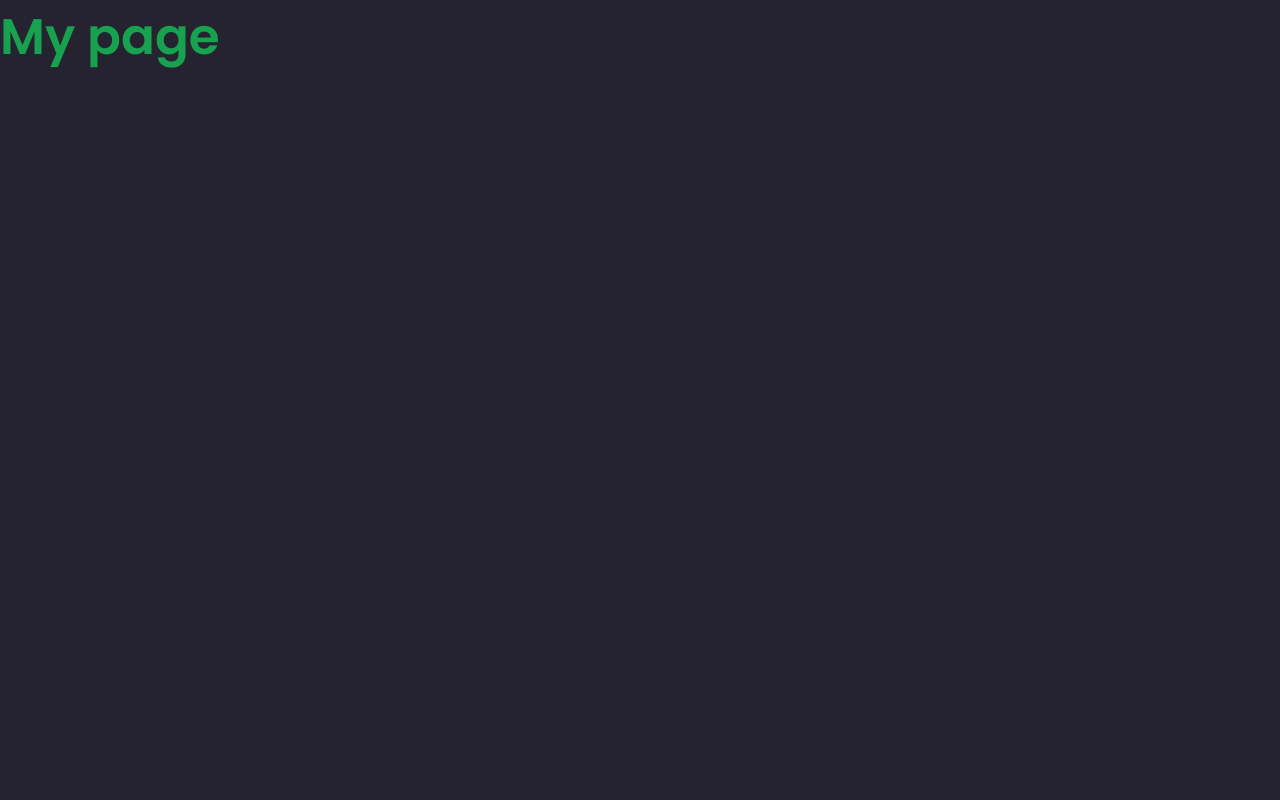
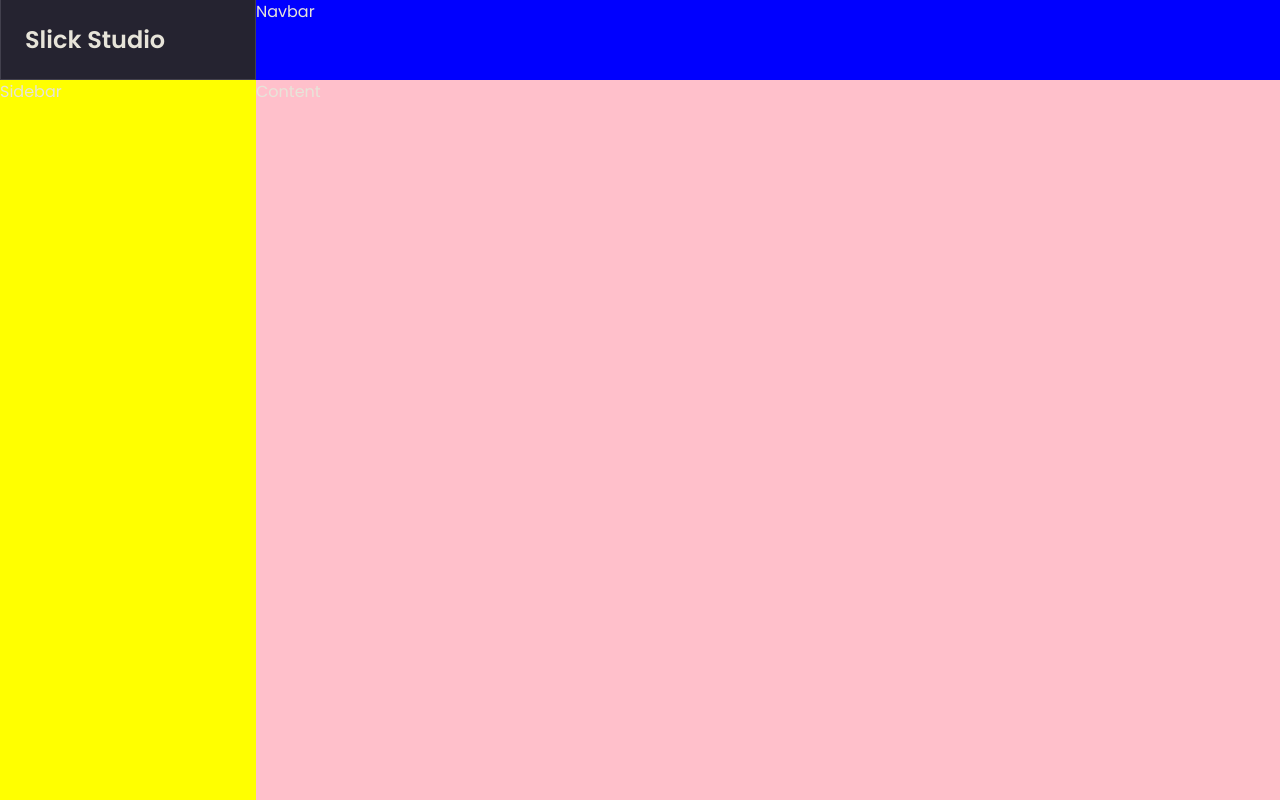
Before and after one commit to vinebks/slick-studio, a Next.js app: page / in a window 1280 px wide. Built offline with nearby package versions, Linux system fonts and the light colour scheme.

Commit message:
chore: using components :art:

```diff
--- a/src/pages/index.tsx
+++ b/src/pages/index.tsx
@@ -1,10 +1,15 @@
-import styled from 'styled-components';
-
-const Title = styled.h1`
-  color: ${({ theme }) => theme.colors.green};
-  font-size: 50px;
-`;
+import { Content } from '../components/Content';
+import { Logo } from '../components/Logo';
+import { Navbar } from '../components/Navbar';
+import { Sidebar } from '../components/Sidebar';
 
 export default function Home() {
-  return <Title>My page</Title>;
+  return (
+    <>
+      <Logo />
+      <Navbar />
+      <Sidebar />
+      <Content />
+    </>
+  );
 }
```
